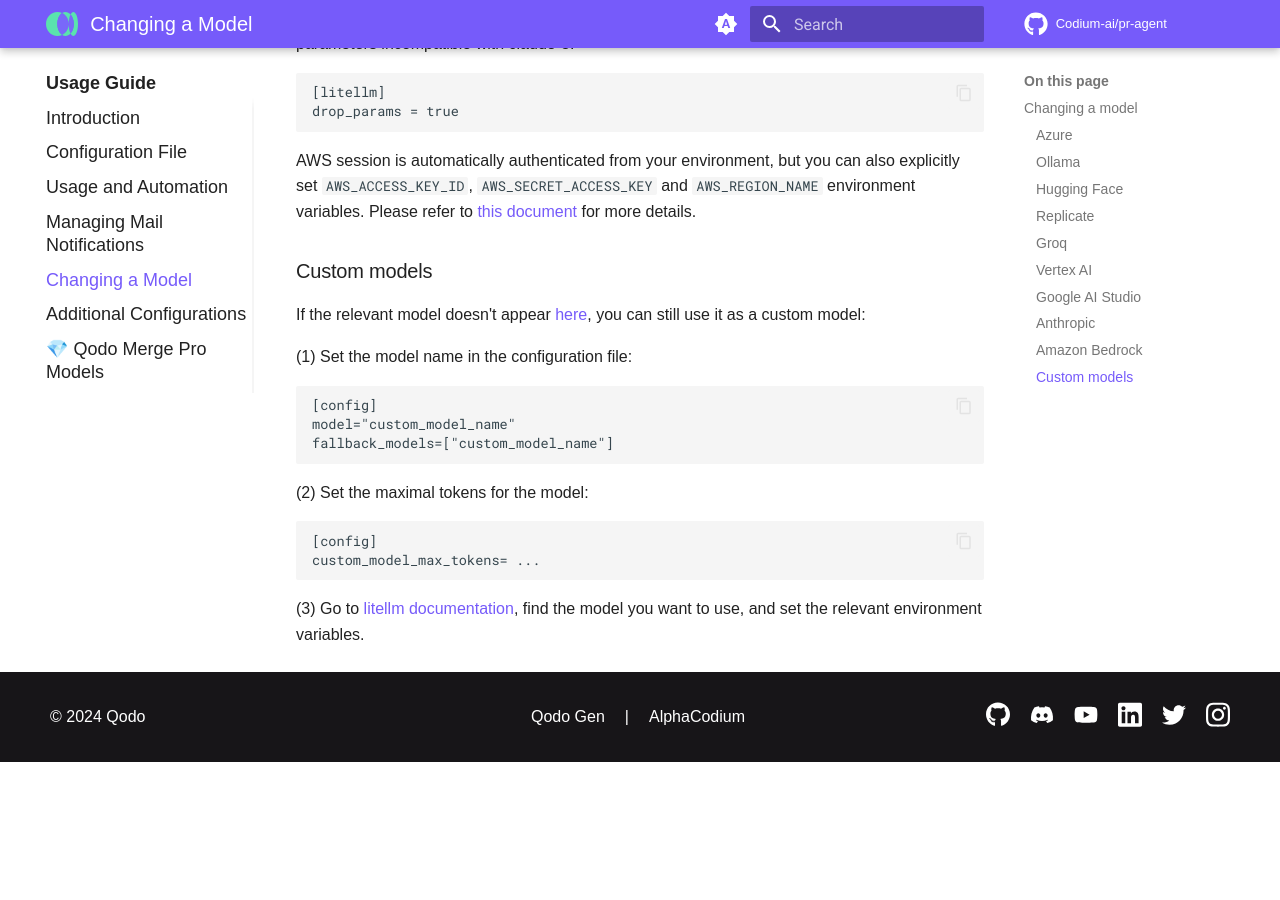
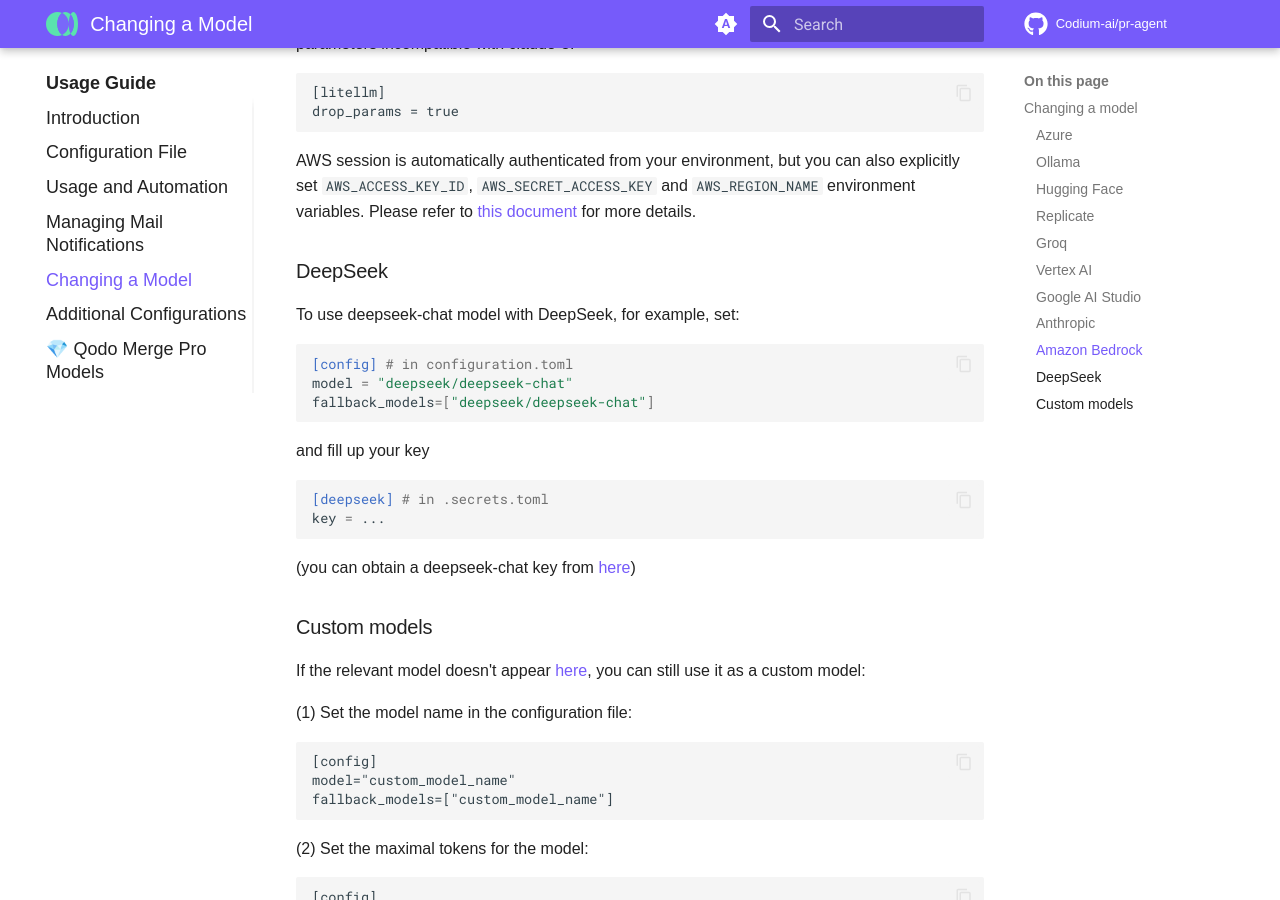
Before and after one commit to Codium-ai/pr-agent, an MkDocs documentation site: the page built from docs/docs/usage-guide/changing_a_model.md, in a window 1280 px wide and 900 px high, scrolled down 3880 px. Built offline with MkDocs 1.6.1 and Material for MkDocs 9.7.7, drawn with Linux system fonts in a browser that asks for light colours; comment, search, counter and statistics services are not loaded; before the commit the page ends 4642 px from its top, so only the background shows below that.

Commit message:
Update document with change deepseek-chat model

````diff
--- a/docs/docs/usage-guide/changing_a_model.md
+++ b/docs/docs/usage-guide/changing_a_model.md
@@ -166,6 +166,25 @@
 
 AWS session is automatically authenticated from your environment, but you can also explicitly set `AWS_ACCESS_KEY_ID`, `AWS_SECRET_ACCESS_KEY` and `AWS_REGION_NAME` environment variables. Please refer to [this document](https://litellm.vercel.app/docs/providers/bedrock) for more details.
 
+### DeepSeek
+
+To use deepseek-chat model with DeepSeek, for example, set:
+
+```toml
+[config] # in configuration.toml
+model = "deepseek/deepseek-chat"
+fallback_models=["deepseek/deepseek-chat"]
+```
+
+and fill up your key
+
+```toml
+[deepseek] # in .secrets.toml
+key = ...
+```
+
+(you can obtain a deepseek-chat key from [here](https://platform.deepseek.com))
+
 ### Custom models
 
 If the relevant model doesn't appear [here](https://github.com/Codium-ai/pr-agent/blob/main/pr_agent/algo/__init__.py), you can still use it as a custom model:
````
